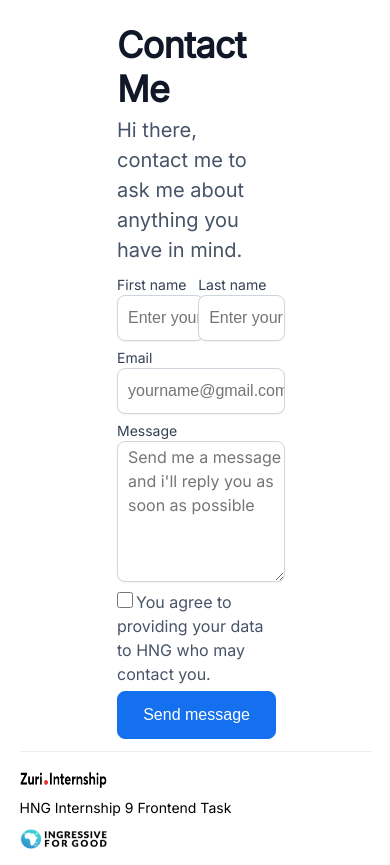
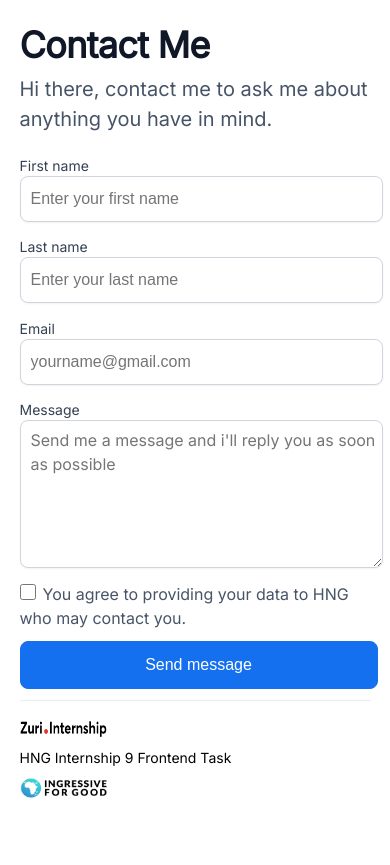
Before and after one commit to chiaka1996/zurstorei_lintree, a React (Create React App) app: page /contact in a window 390 px wide. After the commit the page ends 844 px from the top, so only its background shows below. Built offline with nearby package versions, Linux system fonts and the light colour scheme.

Commit message:
refactor: i refactored the anchor component

```diff
--- a/src/App.css
+++ b/src/App.css
@@ -95,9 +95,7 @@ color: #475467;
 }
 
 form{
-
   width: 100%;
-  /* padding: 0 5% 0 2%; */
 }
 
 .nameDiv{
@@ -109,6 +107,10 @@ form{
 
 .nameInputContainer{
   width: 48%;
+}
+
+.nameInputContainer:nth-child(2){
+  padding: 0 0 0 0;
 }
 
 .nameInputContainer label, .emailInputContainer label, .messageInputContainer label{
@@ -211,4 +213,26 @@ margin: 0 2% 0 0;
   .slackImg{
     margin: 0 5% 0 0;
   }
+
+  /* mobile view for contact page */
+  .contactContainer{
+    width: 90%;
+    padding: 1% 0 0 0;
+    text-align: left;
+    margin: 0 auto;
+    font-family: 'Inter';
+  }
+
+  .nameDiv{
+    display: block;
+  }
+
+  .nameInputContainer{
+    width: 100%;
+  }
+
+  .nameInputContainer:nth-child(2){
+    padding: 4% 0 0 0;
+  }
+
 }
--- a/src/Component/Anchor.jsx
+++ b/src/Component/Anchor.jsx
@@ -1,15 +1,23 @@
+import { Link } from "react-router-dom";
+
 const Anchor = ({links, title, id, subtext }) => {
     return(
         <div className="anchor" title={subtext}>
-            <a href={links}>
+          {title === 'Contact Me' ? <Link to={links}>
             <button id={id}>
            <span className="title">
            {title}
             </span>
             </button>
-            </a>
+            </Link> : <a href={links}>
+            <button id={id}>
+           <span className="title">
+           {title}
+            </span>
+            </button>
+            </a>  }
         </div>
     )
 }
 
-export default Anchor
+export default Anchor;
```
